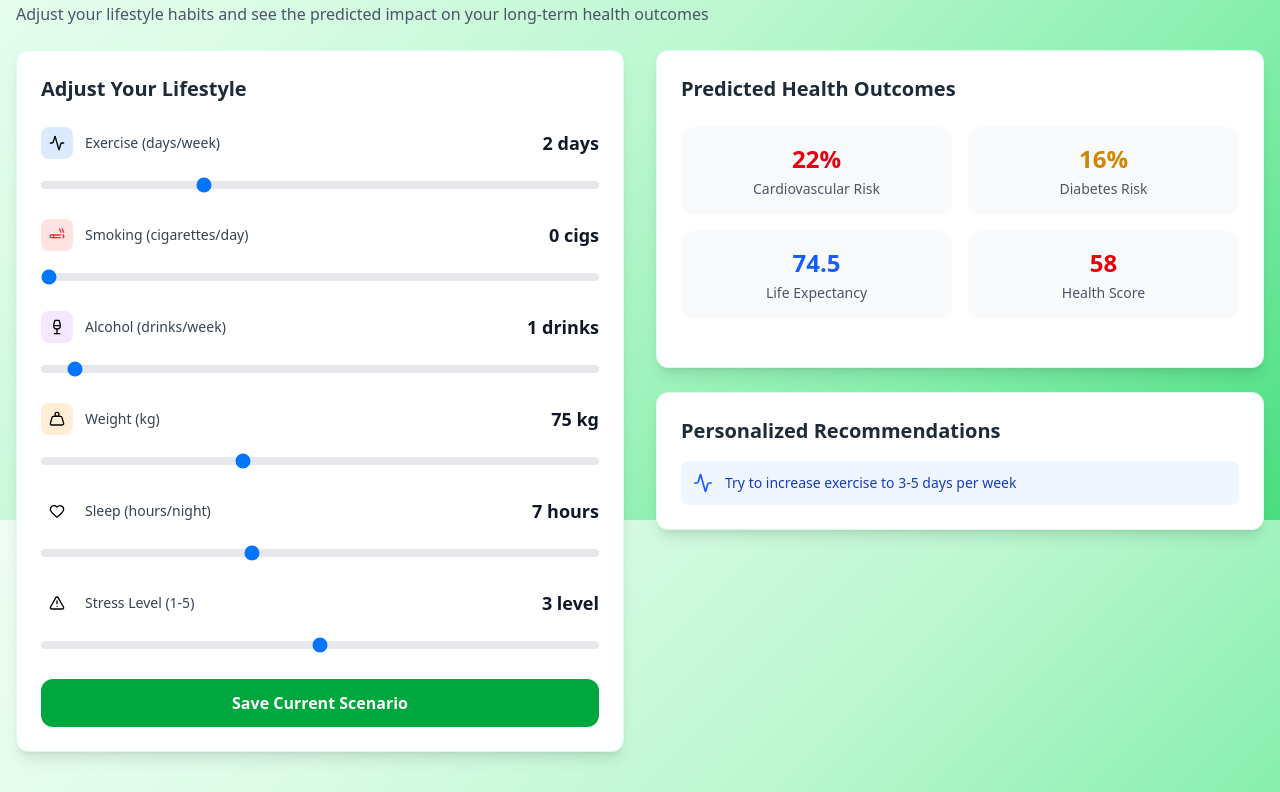
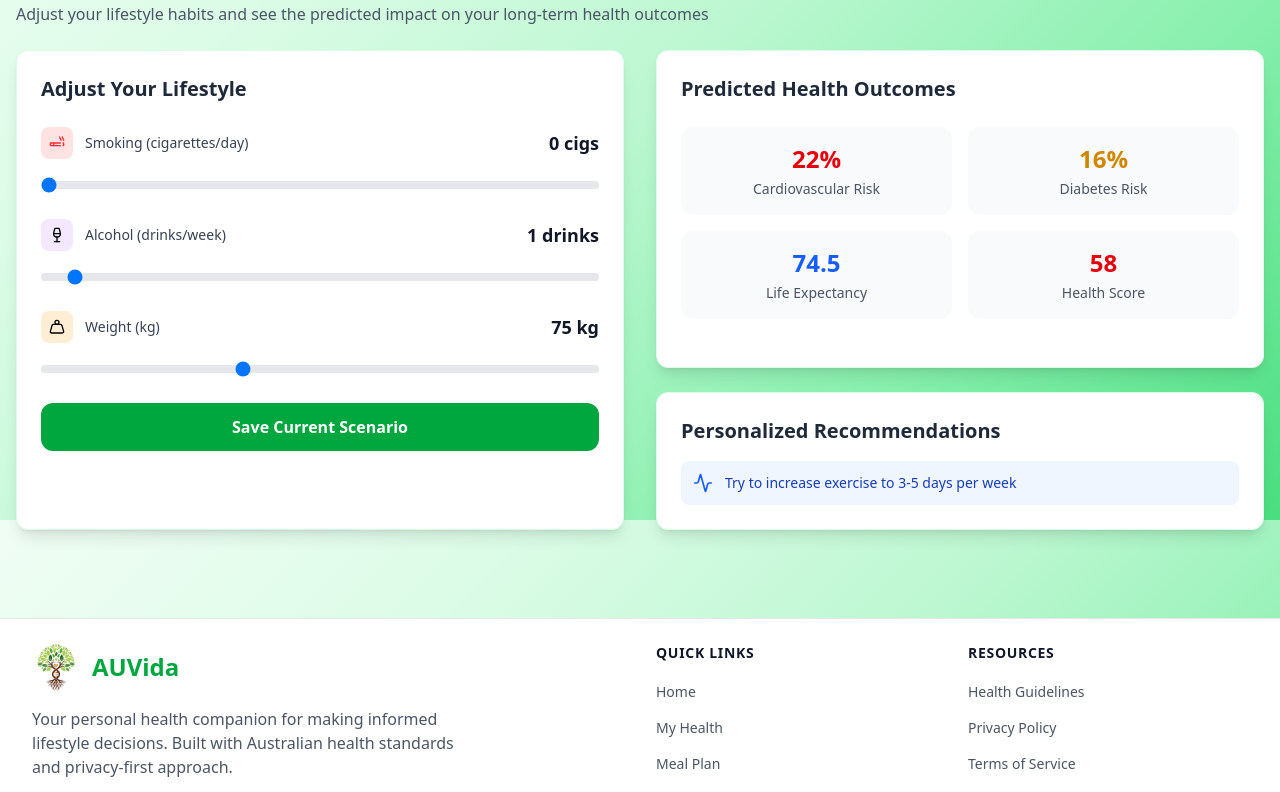
Before and after one commit to SarangAnilkumar/backup, a React (Vite) app in the folder HealthyLife-AU/: page /my-health in a window 1280 px wide. Shown: the part 1080-1872 px from the top of the page. Built offline with nearby package versions, Linux system fonts and the light colour scheme.

Commit message:
enhanced the dashboard and myHealth page where iteration 2-3 stuff removed

```diff
--- a/HealthyLife-AU/src/pages/Dashboard.tsx
+++ b/HealthyLife-AU/src/pages/Dashboard.tsx
@@ -420,13 +420,13 @@ const Dashboard: React.FC<{ onHealthDataSubmit?: (data: any) => void }> = ({ onH
             </div>
 
             {/* Regional Analytics Row - Gradient Style */}
-            <div className="group bg-gradient-to-r from-green-500 to-teal-600 rounded-2xl overflow-hidden shadow-2xl hover:shadow-3xl transition-all duration-700 cursor-pointer">
+            {/* <div className="group bg-gradient-to-r from-green-500 to-teal-600 rounded-2xl overflow-hidden shadow-2xl hover:shadow-3xl transition-all duration-700 cursor-pointer">
               <Link
                 to="/regional-health-analytics"
                 className="group bg-gradient-to-r from-green-500 to-teal-600 rounded-2xl overflow-hidden shadow-2xl hover:shadow-3xl transition-all duration-700 cursor-pointer block"
               >
                 <div className="grid md:grid-cols-2 items-center">
-                  {/* Content Section (Left side) */}
+
                   <div className="p-8 md:p-12 text-white relative order-2 md:order-1">
                     <div className="absolute top-6 right-6 opacity-80 group-hover:opacity-100 group-hover:translate-x-2 transition-all duration-300">
                       <ArrowRight className="w-6 h-6 text-white" />
@@ -458,7 +458,7 @@ const Dashboard: React.FC<{ onHealthDataSubmit?: (data: any) => void }> = ({ onH
                     </div>
                   </div>
 
-                  {/* Image Section */}
+
                   <div className="relative overflow-hidden h-80 md:h-96 order-1 md:order-2">
                     <img
                       src="/regional_pic.gif"
@@ -477,7 +477,6 @@ const Dashboard: React.FC<{ onHealthDataSubmit?: (data: any) => void }> = ({ onH
                         <p className="font-medium text-lg">Analytics Dashboard</p>
                       </div>
                     </div>
-                    {/* Floating stats */}
                     <div className="absolute bottom-6 left-6 px-4 py-2 bg-white/90 backdrop-blur-sm rounded-xl text-sm font-medium text-gray-700 shadow-lg">
                       <div className="flex items-center">
                         <div className="w-2 h-2 bg-green-500 rounded-full mr-2"></div>
@@ -487,7 +486,7 @@ const Dashboard: React.FC<{ onHealthDataSubmit?: (data: any) => void }> = ({ onH
                   </div>
                 </div>
               </Link>
-            </div>
+            </div> */}
           </div>
         </div>
       </section>
--- a/HealthyLife-AU/src/pages/MyHealth.tsx
+++ b/HealthyLife-AU/src/pages/MyHealth.tsx
@@ -192,15 +192,15 @@ const MyHealth: React.FC<{ healthData?: any }> = ({ healthData }) => {
   }
 
   const habitControls = [
-    {
-      key: 'exercise',
-      label: 'Exercise (days/week)',
-      icon: <Activity className="w-4 h-4" />,
-      min: 0,
-      max: 7,
-      unit: 'days',
-      color: 'bg-blue-500'
-    },
+    // {
+    //   key: 'exercise',
+    //   label: 'Exercise (days/week)',
+    //   icon: <Activity className="w-4 h-4" />,
+    //   min: 0,
+    //   max: 7,
+    //   unit: 'days',
+    //   color: 'bg-blue-500'
+    // },
     {
       key: 'smoking',
       label: 'Smoking (cigarettes/day)',
@@ -228,24 +228,24 @@ const MyHealth: React.FC<{ healthData?: any }> = ({ healthData }) => {
       unit: 'kg',
       color: 'bg-orange-500'
     },
-    {
-      key: 'sleep',
-      label: 'Sleep (hours/night)',
-      icon: <Heart className="w-4 h-4" />,
-      min: 4,
-      max: 12,
-      unit: 'hours',
-      color: 'bg-indigo-500'
-    },
-    {
-      key: 'stress',
-      label: 'Stress Level (1-5)',
-      icon: <AlertTriangle className="w-4 h-4" />,
-      min: 1,
-      max: 5,
-      unit: 'level',
-      color: 'bg-pink-500'
-    }
+    // {
+    //   key: 'sleep',
+    //   label: 'Sleep (hours/night)',
+    //   icon: <Heart className="w-4 h-4" />,
+    //   min: 4,
+    //   max: 12,
+    //   unit: 'hours',
+    //   color: 'bg-indigo-500'
+    // },
+    // {
+    //   key: 'stress',
+    //   label: 'Stress Level (1-5)',
+    //   icon: <AlertTriangle className="w-4 h-4" />,
+    //   min: 1,
+    //   max: 5,
+    //   unit: 'level',
+    //   color: 'bg-pink-500'
+    // }
   ]
 
   const getBMIStatus = (bmi: number): string => {
@@ -280,7 +280,7 @@ const MyHealth: React.FC<{ healthData?: any }> = ({ healthData }) => {
               </div>
               <p className="text-gray-600 ">Comprehensive analysis report based on Australian health standards</p>
             </div>
-            <div className="hidden md:flex items-center space-x-4">
+            {/* <div className="hidden md:flex items-center space-x-4">
               <button
                 onClick={fetchHealthAnalysis}
                 disabled={loading}
@@ -296,7 +296,7 @@ const MyHealth: React.FC<{ healthData?: any }> = ({ healthData }) => {
               >
                 {nutritionLoading ? 'Loading Nutrition...' : 'Fetch Nutrition Data'}
               </button>
-            </div>
+            </div> */}
           </div>
         </div>
       </div>
```
